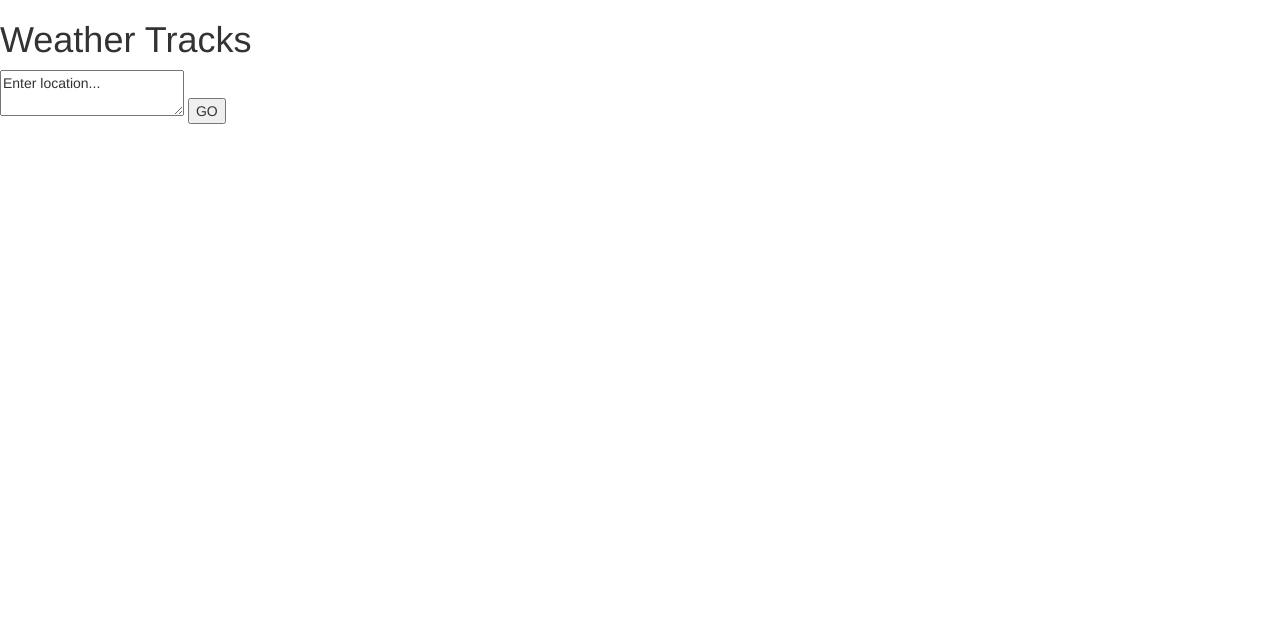
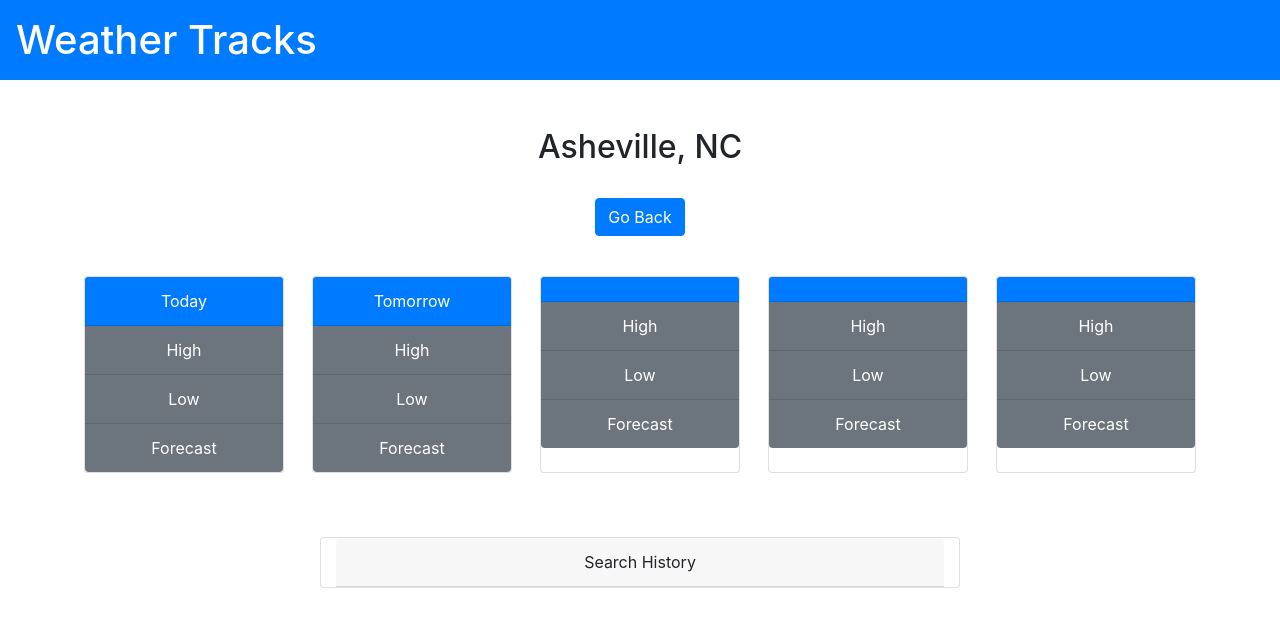
Before and after one commit to altavada/weather-tracks, a plain HTML site: page index.html in a window 1280 px wide. Drawn offline with nearby package versions, Linux system fonts and the light colour scheme.

Commit message:
Bootstrap page layout

```diff
--- a/assets/css/style.css
+++ b/assets/css/style.css
@@ -0,0 +1,3 @@
+.weather-day {
+    width: 200px;
+}
--- a/index.html
+++ b/index.html
@@ -4,127 +4,86 @@
         <meta charset="UTF-8">
         <meta name="viewport" content="width=device-width, initial-scale=1.0">
         <meta http-equiv="X-UA-Compatible" content="ie=edge">
-        <link rel="stylesheet" href="https://cdn.jsdelivr.net/npm/bootstrap@3.3.7/dist/css/bootstrap.min.css" integrity="sha384-BVYiiSIFeK1dGmJRAkycuHAHRg32OmUcww7on3RYdg4Va+PmSTsz/K68vbdEjh4u" crossorigin="anonymous">
+        <link rel="stylesheet" href="https://cdn.jsdelivr.net/npm/bootstrap@4.3.1/dist/css/bootstrap.min.css" integrity="sha384-ggOyR0iXCbMQv3Xipma34MD+dH/1fQ784/j6cY/iJTQUOhcWr7x9JvoRxT2MZw1T" crossorigin="anonymous">
         <link rel="stylesheet" href="./assets/css/style.css">
     </head>
     <body>
-        <header>
-                <h1>Weather Tracks</h1>
+        <header class="bg-primary">
+            <h1 class="p-3 text-white">Weather Tracks</h1>
         </header>
         <main>
-            <div id="searchbox">
-                <textarea>Enter location...</textarea>
-                <button>GO</button>
+            <div class="input-group mb-3 w-50 mx-auto mt-5" id="searchbox" style="display:none">
+                <input type="text" class="form-control" placeholder="Enter location..." aria-label="Recipient's username" aria-describedby="basic-addon2">
+                <div class="input-group-append">
+                  <button class="btn btn-outline-secondary" id="gobutton" type="button">GO</button>
+                </div>
             </div>
-            <div id="resultswrapper" style="display:hidden">
-                <div class="weather-day" id="today">
-                    <div class="hilo-box">
-                        <div class="temp-box">
-                            <div class="hitemp" id="todays-high">
+            <div class="container mt-5 text-center" id="resultswrapper">
+                <h2 id="locationname">Asheville, NC</h2>
+                <button id="back" class="btn btn-primary mt-4">Go Back</button>
+                <div class="row mt-4">
+                    <div class="weather-day card mx-auto my-3 text-white" id="today">
+                        <div class="card-header text-center bg-primary">
+                            Today
+                        </div>
+                        <ul class="list-group list-group-flush">
+                            <li id="todays-high" class="list-group-item bg-secondary">High</li>
+                            <li id="todays-low" class="list-group-item bg-secondary">Low</li>
+                            <li id="todays-precip" class="list-group-item bg-secondary">Forecast</li>
+                        </ul>
+                    </div>
 
-                            </div>
-                            <div class="lotemp" id="todays-low">
+                    <div class="weather-day card mx-auto my-3 text-white" id="today">
+                        <div class="card-header text-center bg-primary">
+                            Tomorrow
+                        </div>
+                        <ul class="list-group list-group-flush">
+                            <li id="todays-high" class="list-group-item bg-secondary">High</li>
+                            <li id="todays-low" class="list-group-item bg-secondary">Low</li>
+                            <li id="todays-precip" class="list-group-item bg-secondary">Forecast</li>
+                        </ul>
+                    </div>
 
-                            </div>
+                    <div class="weather-day card mx-auto my-3 text-white" id="today">
+                        <div class="card-header text-center bg-primary">
+
                         </div>
-                        <div class="precip-box">
-                            <p class="precip" id="todays-precip">
+                        <ul class="list-group list-group-flush">
+                            <li id="todays-high" class="list-group-item bg-secondary">High</li>
+                            <li id="todays-low" class="list-group-item bg-secondary">Low</li>
+                            <li id="todays-precip" class="list-group-item bg-secondary">Forecast</li>
+                        </ul>
+                    </div>
 
-                            </p>
+                    <div class="weather-day card mx-auto my-3 text-white" id="today">
+                        <div class="card-header text-center bg-primary">
+
                         </div>
+                        <ul class="list-group list-group-flush">
+                            <li id="todays-high" class="list-group-item bg-secondary">High</li>
+                            <li id="todays-low" class="list-group-item bg-secondary">Low</li>
+                            <li id="todays-precip" class="list-group-item bg-secondary">Forecast</li>
+                        </ul>
                     </div>
-                    <p class="date-display" id="date-today">
 
-                    </p>
+                    <div class="weather-day card mx-auto my-3 text-white" id="today">
+                        <div class="card-header text-center bg-primary">
+
+                        </div>
+                        <ul class="list-group list-group-flush">
+                            <li id="todays-high" class="list-group-item bg-secondary">High</li>
+                            <li id="todays-low" class="list-group-item bg-secondary">Low</li>
+                            <li id="todays-precip" class="list-group-item bg-secondary">Forecast</li>
+                        </ul>
+                    </div>
                 </div>
 
-                <div class="weather-day" id="day-2">
-                    <div class="hilo-box">
-                        <div class="temp-box">
-                            <div class="hitemp" id="day-2s-high">
+            </div>
+            <div id="search-history" class="card col-sm-12 col-md-9 col-lg-6 mx-auto my-5 text-center">
+                <div class="card-header">Search History</div>
+                <ul class="list-group list-group-flush">
 
-                            </div>
-                            <div class="lotemp" id="day-2s-low">
-
-                            </div>
-                        </div>
-                        <div class="precip-box">
-                            <p class="precip" id="day-2s-precip">
-
-                            </p>
-                        </div>
-                    </div>
-                    <p class="date-display" id="date-day-2">
-
-                    </p>
-                </div>
-
-                <div class="weather-day" id="day-3">
-                    <div class="hilo-box">
-                        <div class="temp-box">
-                            <div class="hitemp" id="day-3s-high">
-
-                            </div>
-                            <div class="lotemp" id="day-3s-low">
-
-                            </div>
-                        </div>
-                        <div class="precip-box">
-                            <p class="precip" id="day-3s-precip">
-
-                            </p>
-                        </div>
-                    </div>
-                    <p class="date-display" id="date-day-3">
-
-                    </p>
-                </div>
-
-                <div class="weather-day" id="day-4">
-                    <div class="hilo-box">
-                        <div class="temp-box">
-                            <div class="hitemp" id="day-4s-high">
-
-                            </div>
-                            <div class="lotemp" id="day-4s-low">
-
-                            </div>
-                        </div>
-                        <div class="precip-box">
-                            <p class="precip" id="day-4s-precip">
-
-                            </p>
-                        </div>
-                    </div>
-                    <p class="date-display" id="date-day-4">
-
-                    </p>
-                </div>
-
-                <div class="weather-day" id="day-5">
-                    <div class="hilo-box">
-                        <div class="temp-box">
-                            <div class="hitemp" id="day-5s-high">
-
-                            </div>
-                            <div class="lotemp" id="day-5s-low">
-
-                            </div>
-                        </div>
-                        <div class="precip-box">
-                            <p class="precip" id="day-5s-precip">
-
-                            </p>
-                        </div>
-                    </div>
-                    <p class="date-display" id="date-day-5">
-
-                    </p>
-                </div>
-
-                <div id="location-wrapper">
-                    <h2 id="location-result"></h2>
-                </div>
+                </ul>
             </div>
         </main>
         <footer>
```
